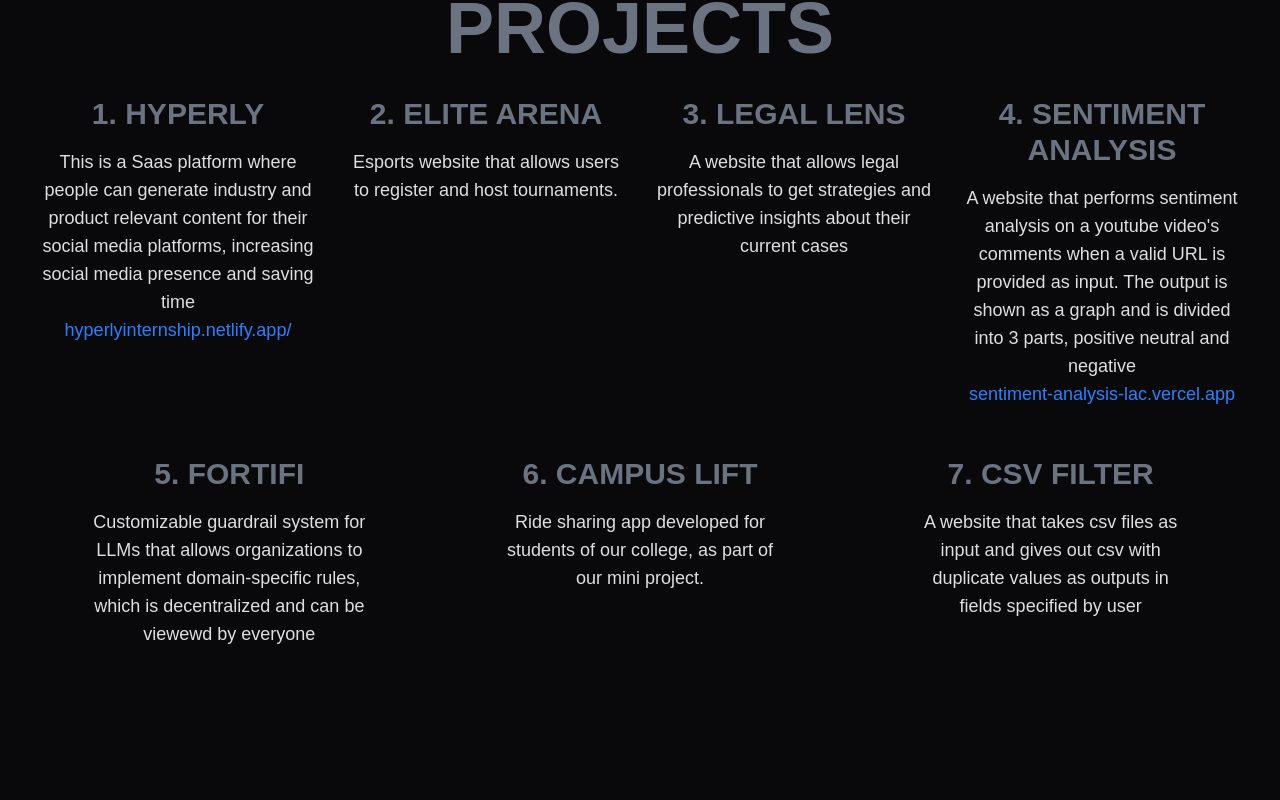
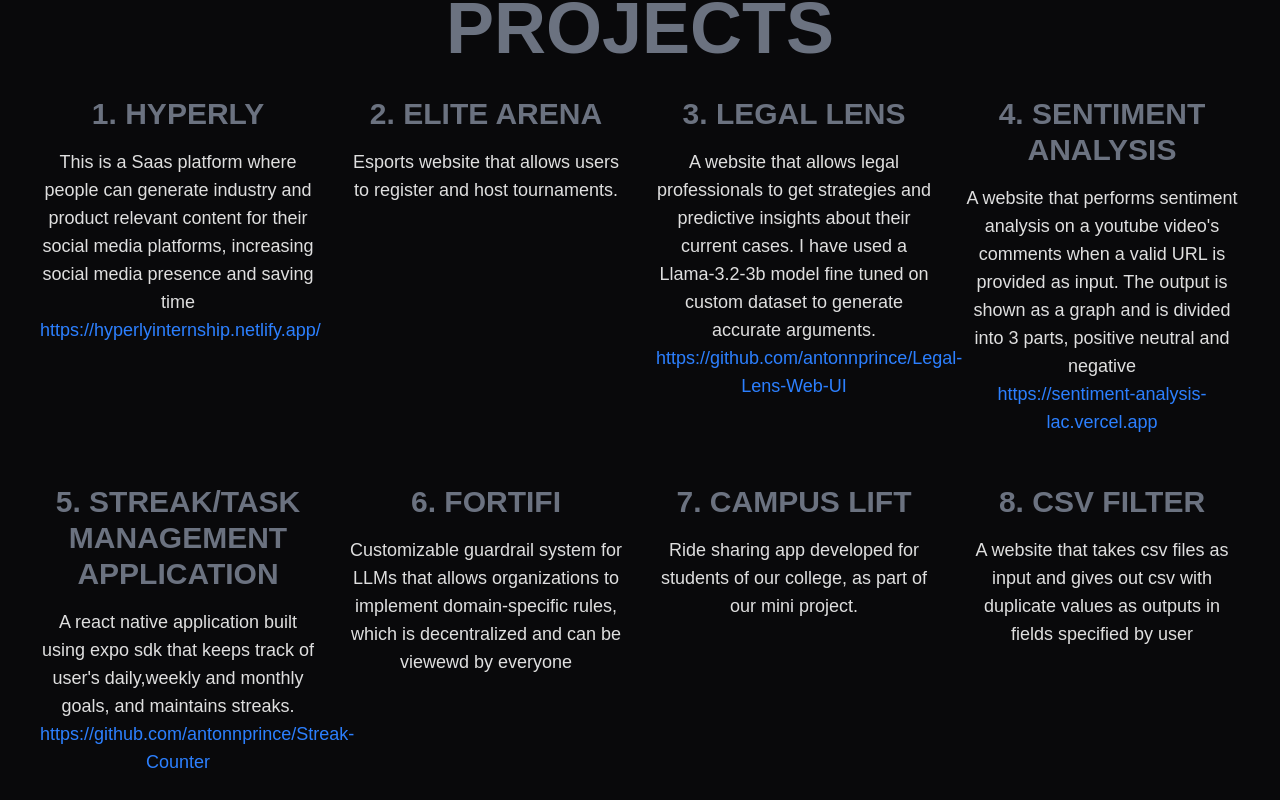
Before and after one commit to antonnprince/Portfolio, a React (Vite) app: page / in a window 1280 px wide. Shown: the part 1644-2444 px from the top of the page. Before the commit the page ends 2316 px from the top, so only its background shows below. Built offline with nearby package versions, Linux system fonts and the light colour scheme; a web font is replaced by a local one.

Commit message:
projects link update

```diff
--- a/package.json
+++ b/package.json
@@ -14,6 +14,7 @@
     "motion": "^12.4.7",
     "react": "^19.0.0",
     "react-dom": "^19.0.0",
+    "react-router-dom": "^7.6.2",
     "tailwindcss": "^4.0.9"
   },
   "devDependencies": {
--- a/src/Projects.jsx
+++ b/src/Projects.jsx
@@ -1,13 +1,13 @@
 import React from 'react'
 import link from "./assets/link.svg"
-
+import { Link } from 'react-router-dom'
 
 const Projects = () => {
   const projects = [
     {
         title: "Hyperly",
         description: "This is a Saas platform where people can generate industry and product relevant content for their social media platforms, increasing social media presence and saving time",
-        link: "hyperlyinternship.netlify.app/",
+        link: "https://hyperlyinternship.netlify.app/",
     },
     {
         title: "Elite Arena",
@@ -16,13 +16,18 @@
     },
     {
       title: "Legal Lens",
-      description: "A website that allows legal professionals to get strategies and predictive insights about their current cases",
-      link: "",
+      description: "A website that allows legal professionals to get strategies and predictive insights about their current cases. I have used a Llama-3.2-3b model fine tuned on custom dataset to generate accurate arguments.",
+      link: "https://github.com/antonnprince/Legal-Lens-Web-UI",
     },
     {
       title:"Sentiment Analysis",
       description:"A website that performs sentiment analysis on a youtube video's comments when a valid URL is provided as input. The output is shown as a graph and is divided into 3 parts, positive neutral and negative",
-      link:"sentiment-analysis-lac.vercel.app",
+      link:"https://sentiment-analysis-lac.vercel.app",
+    },
+    {
+      title:"Streak/Task Management Application",
+      description:"A react native application built using expo sdk that keeps track of user's daily,weekly and monthly goals, and maintains streaks.",
+      link:"https://github.com/antonnprince/Streak-Counter",
     },
     {
       title:"FortiFi",
@@ -55,11 +60,11 @@
                 <h3 className='text-2xl md:text-2xl lg:text-3xl font-extrabold  my-1 sm:my-2 md:my-4 text-[#6B7280]'
                >{index + 1}. {project.title.toUpperCase()}</h3>
                 <p className='text-sm md:text-lg font-thin text-center w-3/4 md:w-full mx-auto'>{project.description}</p>
-
-                <h3 className='text-sm md:text-lg text-center font-thin text-blue-500'>
-                  {project.link}
+                  {/* <Link to={project.link}> */}
+                    <h3 className='text-sm md:text-lg text-center font-thin text-blue-500'>
+                    <a href={project.link}>{project.link}</a>
                 </h3>
-
+             {/* </Link>   */}
             </div>
         ))
       }
```
Also changed, not shown: 1 other file (tests, documents, lock files or other folders).
